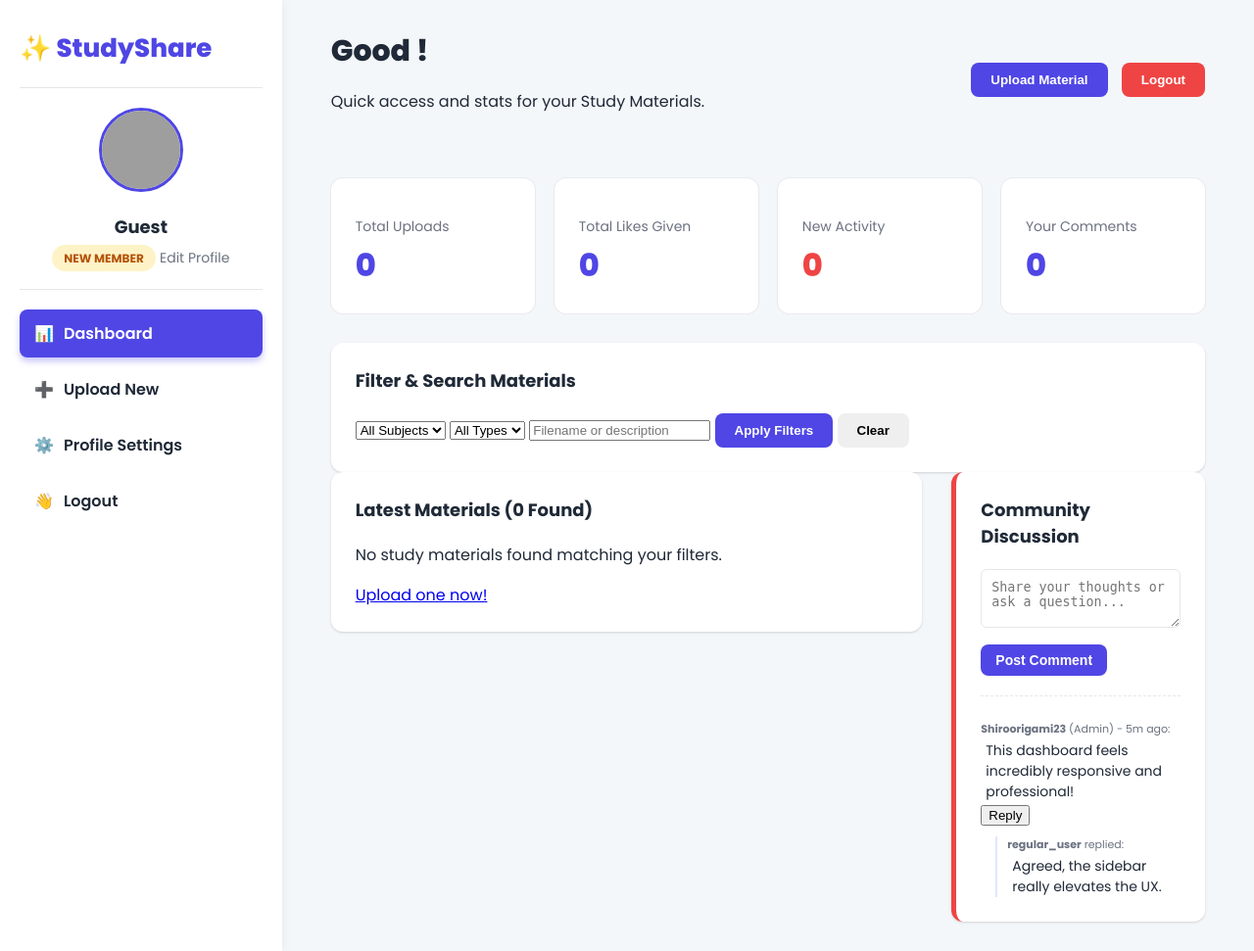
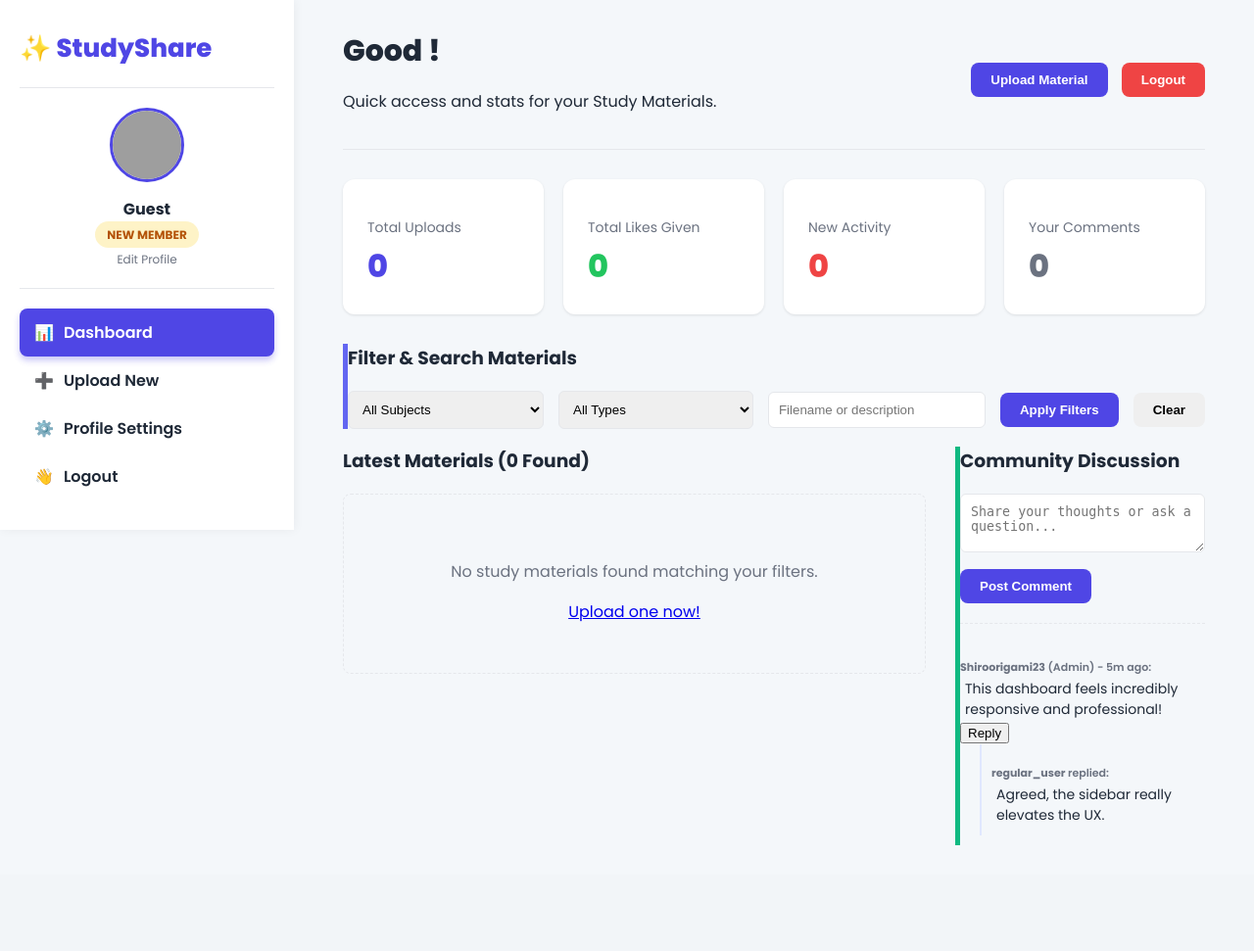
Before and after one commit to shiroonigami23-ui/StudyShare, a Flask app: template templates/index.html in a window 1280 px wide. Shown: the whole page at 98% size. After the commit the page ends 863 px from the top, so only its background shows below. Run offline with Flask 3, Linux system fonts and the light colour scheme; the template is opened without the code that fills it, so the values that code supplies are empty; grey boxes are pictures that could not be loaded.

Commit message:
Update style.css

```diff
--- a/static/css/style.css
+++ b/static/css/style.css
@@ -4,17 +4,18 @@
 /* Vibrant Color Palette */
 :root {
     --primary: #4f46e5;       /* Vibrant Indigo - Main Brand Color */
-    --primary-light: #818cf8; /* Light Indigo */
-    --accent-red: #ef4444;    /* Vibrant Red */
-    --accent-green: #10b981;  /* Vibrant Green */
+    --primary-light: #6366f1; /* Hover State */
+    --accent-red: #ef4444;    /* Logout/Danger */
+    --accent-green: #10b981;  /* Success/Uploader */
     --text-dark: #1f2937;     /* Dark Text */
     --text-light: #6b7280;    /* Secondary Text */
     --background: #f4f7fa;    /* Off-White Background */
     --card-bg: white;
     --border-color: #e5e7eb;
+    --secondary-accent: #22c55e; /* Green for key stats */
 }
 
-/* Base & Layout */
+/* Base & Typography */
 body {
     margin: 0;
     font-family: 'Poppins', sans-serif;
@@ -22,17 +23,28 @@
     color: var(--text-dark);
 }
 
+.text-primary { color: var(--primary); }
+.text-accent { color: var(--secondary-accent); }
+.text-red { color: var(--accent-red); }
+.text-secondary { color: var(--text-light); }
+
 .app-container {
     display: flex;
     min-height: 100vh;
 }
 
-/* Sidebar Styling */
+/* ---------------------------------------------------- */
+/* 1. Sidebar & Profile */
+/* ---------------------------------------------------- */
 .sidebar {
-    width: 260px; /* Slightly wider */
+    width: 260px;
     background-color: var(--card-bg);
     padding: 30px 20px;
     box-shadow: 1px 0 10px rgba(0, 0, 0, 0.05);
+    /* Make the sidebar sticky for a true app feel */
+    position: sticky;
+    top: 0;
+    align-self: flex-start;
 }
 
 .logo {
@@ -52,30 +64,27 @@
     border-bottom: 1px solid var(--border-color);
 }
 .profile-thumb {
-    width: 80px;
-    height: 80px;
+    width: 70px;
+    height: 70px;
     border-radius: 50%;
     object-fit: cover;
     border: 3px solid var(--primary);
-    margin-bottom: 10px;
+    margin-bottom: 8px;
 }
 .user-name {
-    font-size: 18px;
+    font-size: 16px;
     font-weight: 700;
-    margin: 5px 0;
+    margin: 0;
 }
 .edit-profile-link {
-    font-size: 14px;
+    font-size: 12px;
     color: var(--text-light);
     text-decoration: none;
+    display: block;
+    margin-top: 5px;
 }
 
 /* Navigation Links */
-.nav-links {
-    display: flex;
-    flex-direction: column;
-    gap: 8px;
-}
 .nav-item {
     display: flex;
     align-items: center;
@@ -86,30 +95,30 @@
     transition: all 0.2s;
     font-weight: 600;
 }
-.nav-item:hover {
-    background-color: var(--primary-light);
-    color: white;
-}
-.nav-item.active {
+.nav-item:hover, .nav-item.active {
     background-color: var(--primary);
     color: white;
     box-shadow: 0 4px 6px rgba(79, 70, 229, 0.3);
 }
 .icon { margin-right: 10px; }
+.nav-admin { background-color: #fca5a5; color: var(--text-dark); }
+.nav-admin:hover { background-color: var(--accent-red); color: white; }
 
 
-/* Main Content Area */
+/* ---------------------------------------------------- */
+/* 2. Main Content & Header */
+/* ---------------------------------------------------- */
 .content-area {
     flex-grow: 1;
     padding: 30px 50px;
 }
 
-/* Top Header */
 .top-header {
     display: flex;
     justify-content: space-between;
     align-items: center;
     padding-bottom: 20px;
+    border-bottom: 1px solid var(--border-color);
     margin-bottom: 30px;
 }
 
@@ -117,7 +126,6 @@
     font-size: 30px;
     font-weight: 800;
     margin: 0;
-    color: var(--text-dark);
 }
 
 /* Button Styling */
@@ -129,38 +137,28 @@
     transition: all 0.2s;
     border: none;
     text-decoration: none;
+    display: inline-block;
 }
 
-.btn-primary {
-    background-color: var(--primary);
-    color: white;
+.btn-primary { background-color: var(--primary); color: white; }
+.btn-primary:hover { background-color: var(--primary-light); }
+.btn-logout { background-color: var(--accent-red); color: white; margin-left: 10px; }
+
+
+/* Flash Messages */
+.alert-card {
+    padding: 15px;
+    border-radius: 8px;
+    margin-bottom: 20px;
+    font-weight: 600;
 }
-.btn-primary:hover {
-    background-color: var(--primary-light);
-}
+.alert-success { background-color: #d1fae5; color: var(--accent-green); }
+.alert-error { background-color: #fee2e2; color: var(--accent-red); }
 
-.btn-logout {
-    background-color: var(--accent-red);
-    color: white;
-    margin-left: 10px;
-}
 
-/* Card Styling */
-.card {
-    background-color: var(--card-bg);
-    padding: 25px;
-    border-radius: 12px;
-    box-shadow: 0 1px 3px 0 rgba(0, 0, 0, 0.1), 0 1px 2px 0 rgba(0, 0, 0, 0.06);
-}
-
-.card-title {
-    font-size: 18px;
-    font-weight: 700;
-    margin-top: 0;
-    margin-bottom: 20px;
-}
-
-/* 5. Key Statistics Grid */
+/* ---------------------------------------------------- */
+/* 3. Stats Grid */
+/* ---------------------------------------------------- */
 .stat-grid {
     display: flex;
     gap: 20px;
@@ -172,22 +170,17 @@
     background-color: var(--card-bg);
     padding: 25px;
     border-radius: 12px;
-    box-shadow: 0 0 0 1px rgba(0,0,0,0.05); /* Lighter border */
+    box-shadow: 0 1px 3px rgba(0,0,0,0.1);
 }
 
-.stat-label {
-    font-size: 14px;
-    color: var(--text-light);
-    margin-bottom: 5px;
-}
+.stat-label { font-size: 14px; color: var(--text-light); margin-bottom: 5px; }
 
 .stat-value {
     font-size: 32px;
     font-weight: 800;
-    color: var(--primary);
     margin: 0;
 }
-.text-red { color: var(--accent-red); }
+
 
 /* Badges */
 .badge {
@@ -199,23 +192,68 @@
 }
 
 .badge-new { background-color: #fef3c7; color: #b45309; }
+.badge-regular { background-color: #e0e7ff; color: var(--primary); }
 .badge-uploader { background-color: #d1fae5; color: var(--accent-green); }
-.badge-regular { background-color: #e0e7ff; color: var(--primary); }
+.badge-admin { background-color: #fecaca; color: var(--accent-red); }
 
-/* 7. Content Row (Materials + Comments) */
+
+/* ---------------------------------------------------- */
+/* 4. Filters */
+/* ---------------------------------------------------- */
+.filter-card { border-left: 5px solid var(--primary-light); }
+
+.filter-controls {
+    display: flex;
+    gap: 15px;
+    align-items: center;
+}
+
+.filter-select, .filter-input {
+    padding: 10px;
+    border: 1px solid var(--border-color);
+    border-radius: 6px;
+    flex-grow: 1;
+    max-width: 200px;
+}
+
+
+/* ---------------------------------------------------- */
+/* 5. Content Row & Materials List */
+/* ---------------------------------------------------- */
 .content-row {
     display: flex;
     gap: 30px;
 }
-.content-main { flex: 7; } /* 70% width for materials */
-.content-sidebar { flex: 3; } /* 30% width for comments */
+.content-main { flex: 7; }
+.content-sidebar { flex: 3; }
 
-/* Comments Section */
-.comments-card {
-    position: sticky; /* Keeps it in view as user scrolls */
-    top: 30px;
-    border-left: 5px solid var(--accent-red);
+.material-item {
+    border-bottom: 1px solid var(--border-color);
+    padding: 15px 0;
+    display: flex;
+    justify-content: space-between;
+    align-items: center;
 }
+.material-name { margin: 0; font-weight: 600; }
+
+.action-btn {
+    text-decoration: none;
+    color: var(--primary);
+    font-size: 14px;
+    margin-left: 15px;
+    transition: color 0.2s;
+}
+.action-btn:hover { color: var(--primary-light); }
+.action-delete { color: var(--accent-red); }
+.action-like { color: var(--secondary-accent); }
+
+.empty-state { text-align: center; padding: 50px 0; border: 1px dashed var(--border-color); border-radius: 8px; color: var(--text-light); }
+
+
+/* ---------------------------------------------------- */
+/* 6. Comments Section */
+/* ---------------------------------------------------- */
+.comments-card { border-left: 5px solid var(--accent-green); }
 
 .comment-form textarea {
     width: 100%;
@@ -228,28 +266,28 @@
     box-sizing: border-box;
 }
 
-.btn-post-comment { padding: 8px 15px; font-size: 14px; }
-
 .comment-list {
     margin-top: 20px;
     padding-top: 15px;
     border-top: 1px dashed var(--border-color);
 }
 
+.comment-item, .reply-item {
+    padding: 10px 0;
+}
 .comment-meta {
     font-size: 11px;
     color: var(--text-light);
     margin-bottom: 3px;
-    margin-top: 10px;
+    font-weight: 600;
 }
 .comment-text {
     font-size: 14px;
     margin: 0;
     padding-left: 5px;
 }
-
 .reply-item {
-    margin-left: 15px;
+    margin-left: 20px;
     padding-left: 10px;
     border-left: 2px solid #e0e7ff;
 }
```
